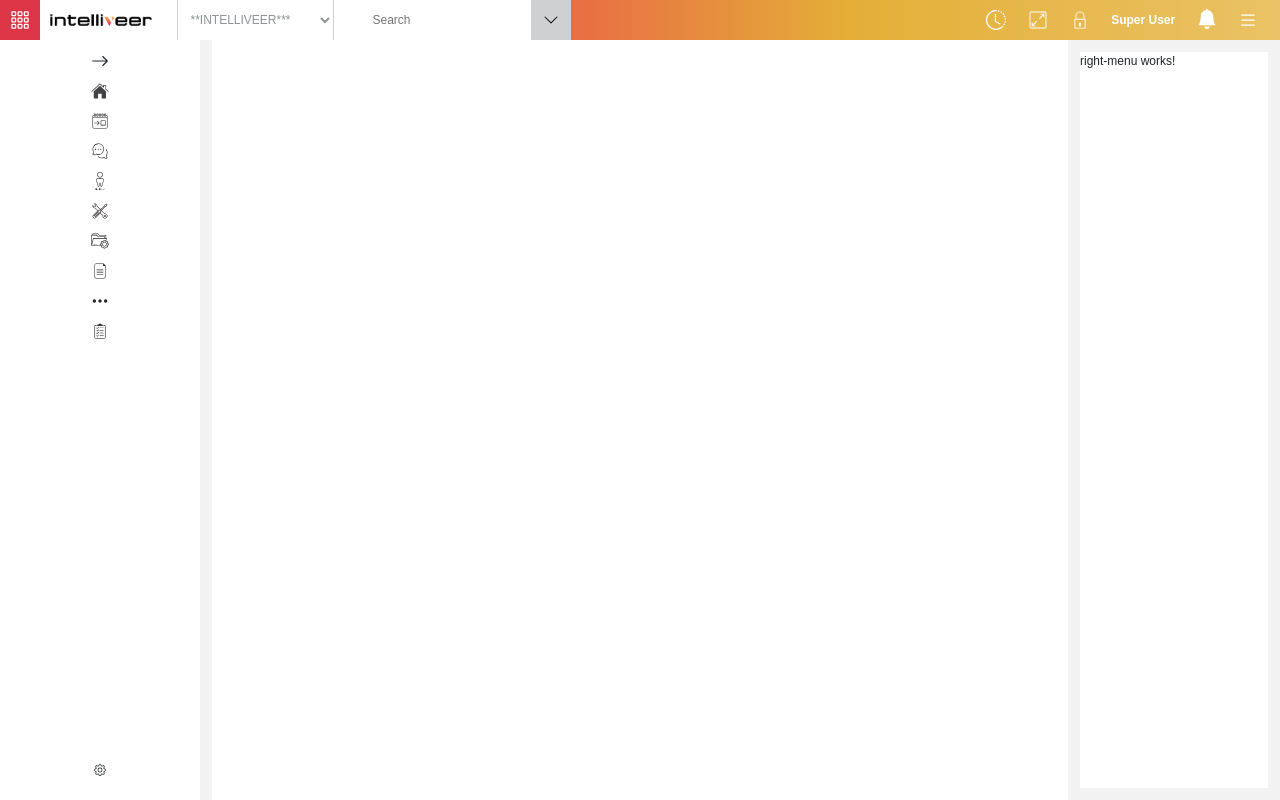
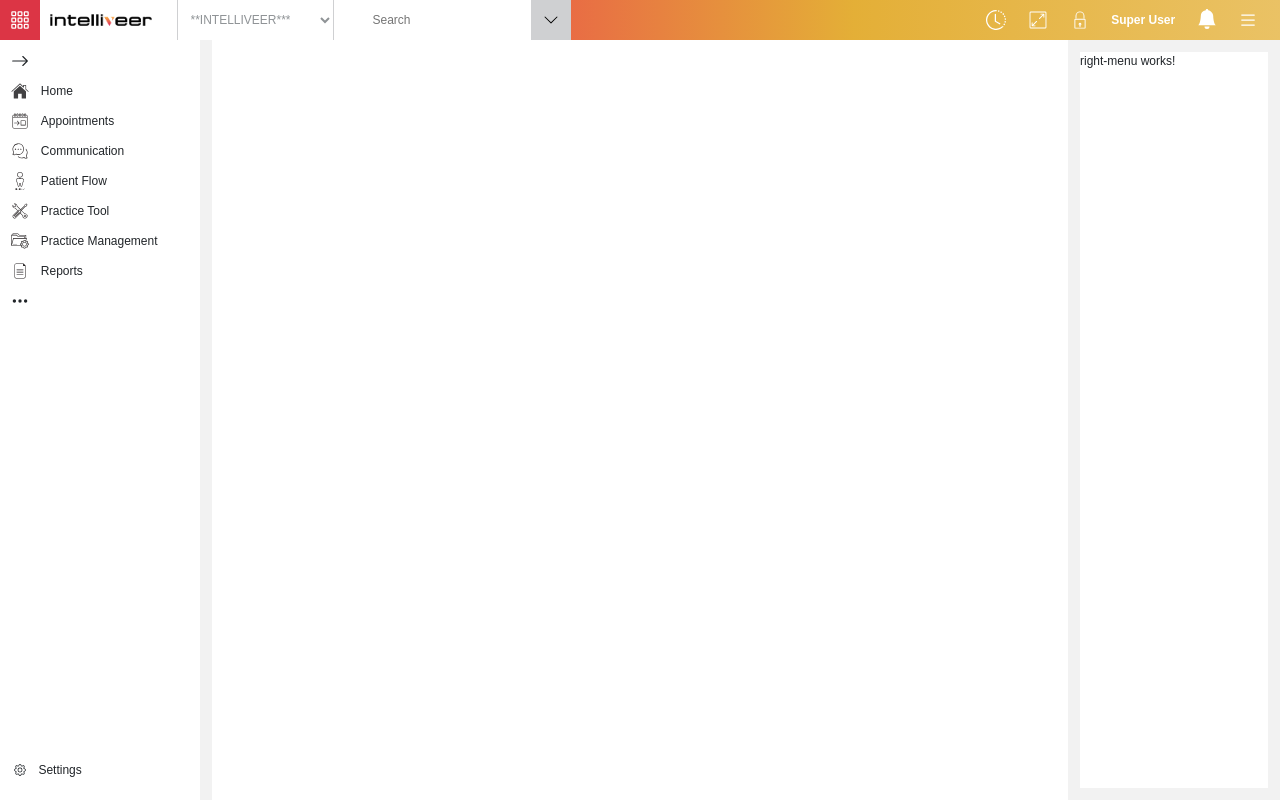
Before and after one commit to ckcristock/Intelliveer-settings, an Angular app: page /dashboard in a window 1280 px wide. Both pictures are taken after a click on the icon 20 px from the left and 61 px from the top of the page. Built offline with nearby package versions, Linux system fonts and the light colour scheme.

Commit message:
commit 19 before twist arrow

```diff
--- a/src/app/modules/left-menu/left-menu.component.html
+++ b/src/app/modules/left-menu/left-menu.component.html
@@ -1,25 +1,54 @@
-<div class="left-icons">
+<div [ngClass]="expandedOnLeftMenu ? 'left-icons-expanded':'left-icons-shrink'" class="">
     <div class="top">
+        <div>
             <svg (click)="sentExpandedToDashboard()" xmlns="http://www.w3.org/2000/svg" width="16" height="16"
                 fill="currentColor" class="bi bi-arrow-right" viewBox="0 0 16 16">
                 <path fill-rule="evenodd"
                     d="M1 8a.5.5 0 0 1 .5-.5h11.793l-3.147-3.146a.5.5 0 0 1 .708-.708l4 4a.5.5 0 0 1 0 .708l-4 4a.5.5 0 0 1-.708-.708L13.293 8.5H1.5A.5.5 0 0 1 1 8z" />
             </svg>
+        </div>
+        <div>
             <img src="assets/icons/home-disable.svg" alt="">
+            <p *ngIf="expandedOnLeftMenu">Home</p>
+        </div>
+        <div>
             <img src="assets/icons/appointments.svg" alt="">
+            <p *ngIf="expandedOnLeftMenu">Appointments</p>
+        </div>
+        <div>
             <img src="assets/icons/communication.svg" alt="">
+            <p *ngIf="expandedOnLeftMenu">Communication</p>
+        </div>
+        <div>
             <img src="assets/icons/patient_flow.svg" alt="">
+            <p *ngIf="expandedOnLeftMenu">Patient Flow</p>
+        </div>
+        <div>
             <img src="assets/icons/practice_tools-disable.svg" alt="">
+            <p *ngIf="expandedOnLeftMenu">Practice Tool</p>
+        </div>
+        <div>
             <img src="assets/icons/practice_management.svg" alt="">
+            <p *ngIf="expandedOnLeftMenu">Practice Management</p>
+        </div>
+        <div>
             <img src="assets/icons/Reports.svg" alt="">
+            <p *ngIf="expandedOnLeftMenu">Reports</p>
+        </div>
+        <div>
             <svg xmlns="http://www.w3.org/2000/svg" width="16" height="16" fill="currentColor" class="bi bi-three-dots"
                 viewBox="0 0 16 16">
                 <path
                     d="M3 9.5a1.5 1.5 0 1 1 0-3 1.5 1.5 0 0 1 0 3zm5 0a1.5 1.5 0 1 1 0-3 1.5 1.5 0 0 1 0 3zm5 0a1.5 1.5 0 1 1 0-3 1.5 1.5 0 0 1 0 3z" />
             </svg>
+        </div>
+        <div *ngIf="!expandedOnLeftMenu">
             <img src="assets/icons/task_list.svg" alt="">
         </div>
-    <div class="bottom">
+    </div>
+    <div class="bottom" [ngStyle]="{'margin-left':(expandedOnLeftMenu ? '.3rem':''),
+    'margin-bottom':(expandedOnLeftMenu ? '1.75rem':'')}">
+        <div>
             <svg (click)="goToSetting()" xmlns="http://www.w3.org/2000/svg" width="16" height="16" fill="currentColor"
                 class="bi bi-gear" viewBox="0 0 16 16">
                 <path
@@ -27,5 +56,7 @@
                 <path
                     d="M9.796 1.343c-.527-1.79-3.065-1.79-3.592 0l-.094.319a.873.873 0 0 1-1.255.52l-.292-.16c-1.64-.892-3.433.902-2.54 2.541l.159.292a.873.873 0 0 1-.52 1.255l-.319.094c-1.79.527-1.79 3.065 0 3.592l.319.094a.873.873 0 0 1 .52 1.255l-.16.292c-.892 1.64.901 3.434 2.541 2.54l.292-.159a.873.873 0 0 1 1.255.52l.094.319c.527 1.79 3.065 1.79 3.592 0l.094-.319a.873.873 0 0 1 1.255-.52l.292.16c1.64.893 3.434-.902 2.54-2.541l-.159-.292a.873.873 0 0 1 .52-1.255l.319-.094c1.79-.527 1.79-3.065 0-3.592l-.319-.094a.873.873 0 0 1-.52-1.255l.16-.292c.893-1.64-.902-3.433-2.541-2.54l-.292.159a.873.873 0 0 1-1.255-.52l-.094-.319zm-2.633.283c.246-.835 1.428-.835 1.674 0l.094.319a1.873 1.873 0 0 0 2.693 1.115l.291-.16c.764-.415 1.6.42 1.184 1.185l-.159.292a1.873 1.873 0 0 0 1.116 2.692l.318.094c.835.246.835 1.428 0 1.674l-.319.094a1.873 1.873 0 0 0-1.115 2.693l.16.291c.415.764-.42 1.6-1.185 1.184l-.291-.159a1.873 1.873 0 0 0-2.693 1.116l-.094.318c-.246.835-1.428.835-1.674 0l-.094-.319a1.873 1.873 0 0 0-2.692-1.115l-.292.16c-.764.415-1.6-.42-1.184-1.185l.159-.291A1.873 1.873 0 0 0 1.945 8.93l-.319-.094c-.835-.246-.835-1.428 0-1.674l.319-.094A1.873 1.873 0 0 0 3.06 4.377l-.16-.292c-.415-.764.42-1.6 1.185-1.184l.292.159a1.873 1.873 0 0 0 2.692-1.115l.094-.319z" />
             </svg>
+            <p *ngIf="expandedOnLeftMenu">Settings</p>
         </div>
     </div>
+</div>
--- a/src/app/modules/left-menu/left-menu.component.scss
+++ b/src/app/modules/left-menu/left-menu.component.scss
@@ -14,6 +14,8 @@
     flex-direction: column;
     gap: 1rem;
     margin-top: 1rem;
+    align-items: flex-start;
+
 
     img,
     svg {
@@ -21,22 +23,52 @@
         height: 18px;
         cursor: pointer;
     }
+
+    div {
+        @include flex;
+        gap: 1rem;
+
+        p {
+            margin: 0px;
+            padding: 0px;
+            cursor: pointer;
+        }
+    }
 }
 
 .bottom {
     @extend .top;
     margin-top: 0rem;
     margin-bottom: 2rem;
+    align-items: flex-start;
 
     svg {
         width: 12px;
         height: 12px;
     }
+
+    div {
+        @include flex;
+        gap: 1rem;
+
+        p {
+            margin: 0px;
+            padding: 0px;
+            cursor: pointer;
+        }
+    }
 }
 
-.left-icons {
+.left-icons-shrink {
     @include flex;
     flex-direction: column;
     justify-content: space-between;
     height: 100%;
 }
+
+.left-icons-expanded {
+    @extend .left-icons-shrink;
+    align-items: flex-start;
+    margin-left: .9rem;
+
+}
```
Lines whose indentation alone changed are shown as unchanged.
